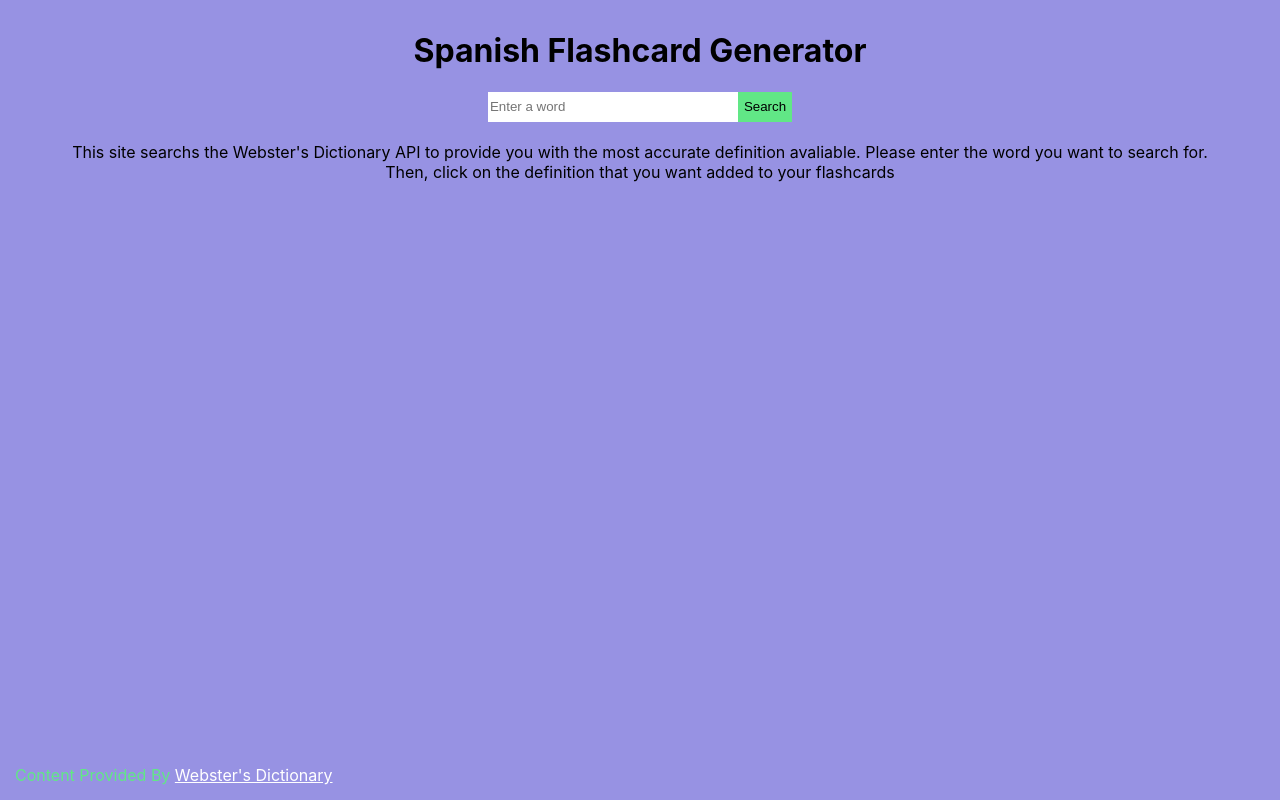
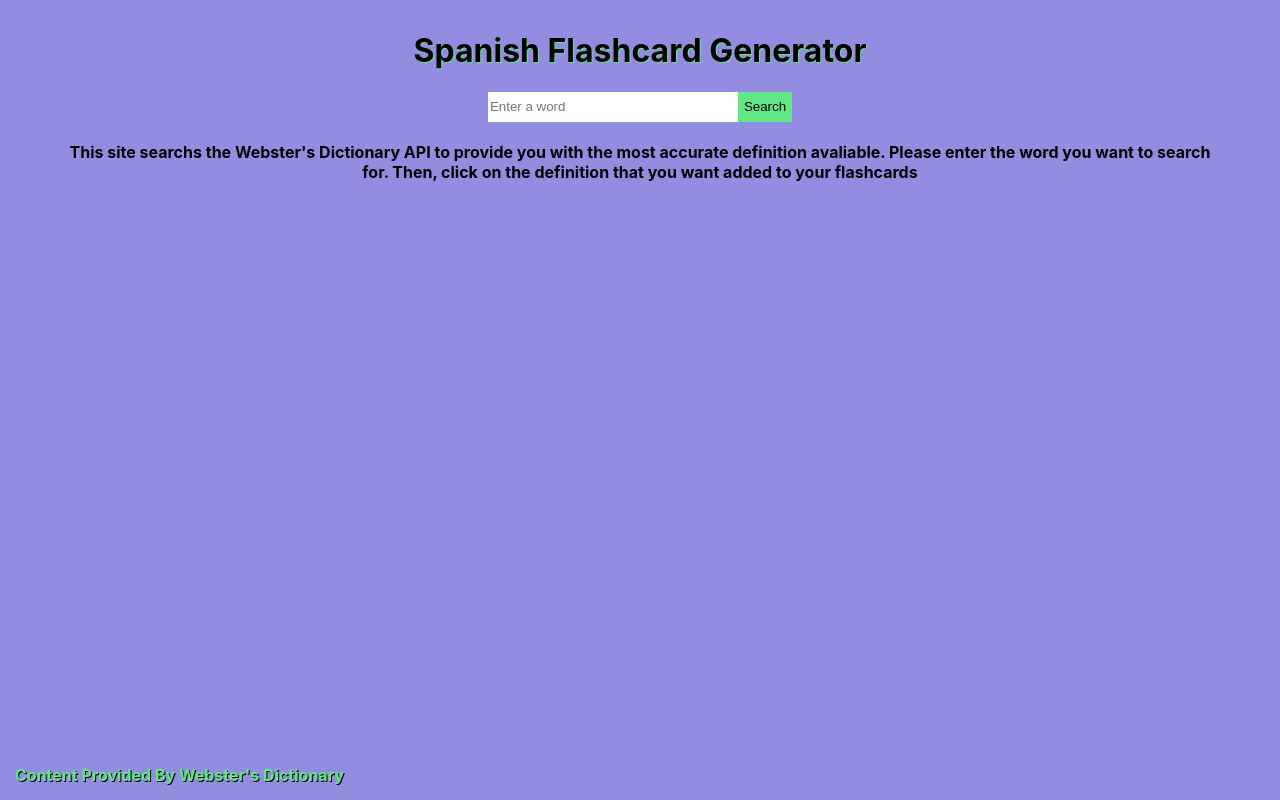
Before and after one commit to ajudd2020/SpanishFlashcards, a React (Create React App) app: page / in a window 1280 px wide. Built offline with nearby package versions, Linux system fonts and the light colour scheme.

Commit message:
playing around with styling

```diff
--- a/src/App.css
+++ b/src/App.css
@@ -3,13 +3,16 @@
 }
 
 body {
-  background-color: #9792E3;
+  background-color: #938DE2;
 }
 
 
 .App {
   text-align: center;
   padding: 10px;
+}
+h1 {
+  text-shadow: 1px 1px #61E786;
 }
 
 .searchBox {
@@ -53,6 +56,9 @@ form input {
   width: 150px;
   height: 30px;
 }
+input:focus, button:focus {
+  outline: none;
+}
 
 button {
   background-color: #61E786;
@@ -61,6 +67,10 @@ button {
   border: none;
 }
 
+.instructions {
+  font-weight: bold;
+}
+
 @media screen and (min-width: 330px) {
   form input {
     width: 250px;
--- a/src/App.js
+++ b/src/App.js
@@ -118,7 +118,7 @@ clearResults (event) {
           </form>
           <div className="searchDisplay">
               {this.state.displayInstructions?
-              "This site searchs the Webster's Dictionary API to provide you with the most accurate definition avaliable. Please enter the word you want to search for. Then, click on the definition that you want added to your flashcards":
+              <div className="instructions">This site searchs the Webster's Dictionary API to provide you with the most accurate definition avaliable. Please enter the word you want to search for. Then, click on the definition that you want added to your flashcards</div>:
               <div className="searchBox">
                   {this.state.searchList}
               </div>}
--- a/src/Components/Footer/Footer.css
+++ b/src/Components/Footer/Footer.css
@@ -7,8 +7,11 @@
     bottom: 0;
     height: 50px;
     width: 100%;
+    font-weight: bolder;
+    text-shadow: 1px 1px black;
 }
 
 a {
-    color: white;
+    color: #61E786;
+    text-decoration: none;
 }
```
